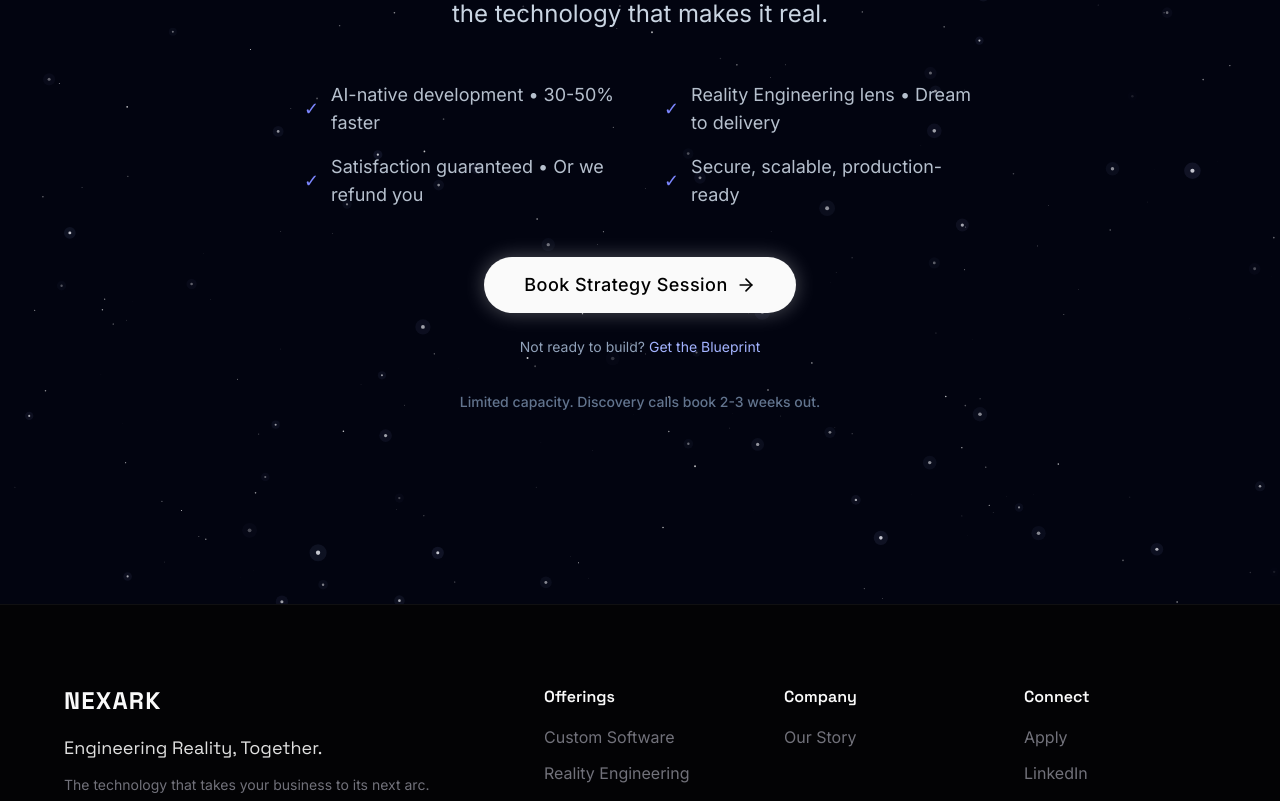
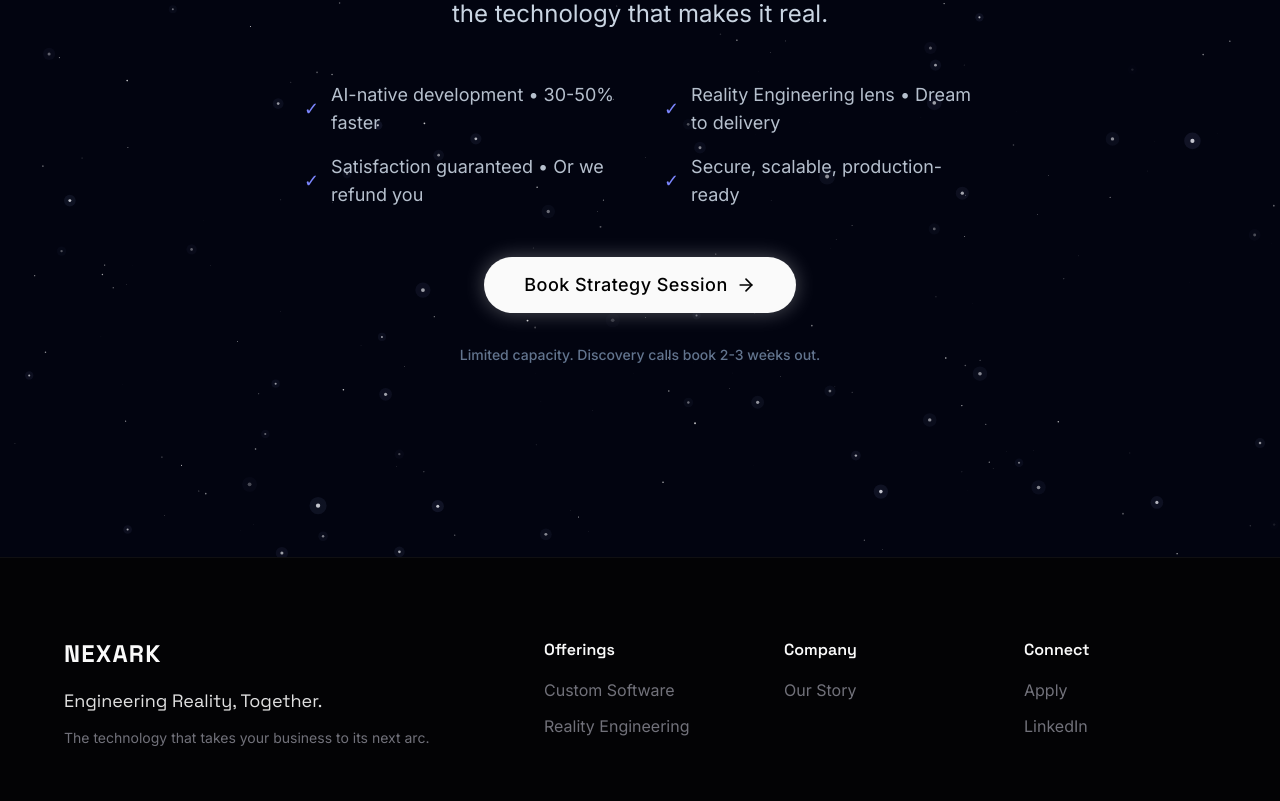
Before and after one commit to samuelbarksdale97/nexark-website, a Next.js app: page / in a window 1280 px wide. Shown: the part 6652-7453 px from the top of the page. Built offline with nearby package versions, Linux system fonts and the light colour scheme.

Commit message:
Remove secondary CTA text

```diff
--- a/components/sections/FinalCTA.tsx
+++ b/components/sections/FinalCTA.tsx
@@ -78,10 +78,7 @@
               </span>
             </Button>
 
-            {/* Secondary Lead Magnet CTA */}
-            <button className="text-sm text-slate-400 hover:text-white transition-colors border-b border-transparent hover:border-white/50 pb-0.5">
-              Not ready to build? <span className="text-indigo-300">Get the Blueprint</span>
-            </button>
+
           </motion.div>
 
           {/* Fine print */}
```
